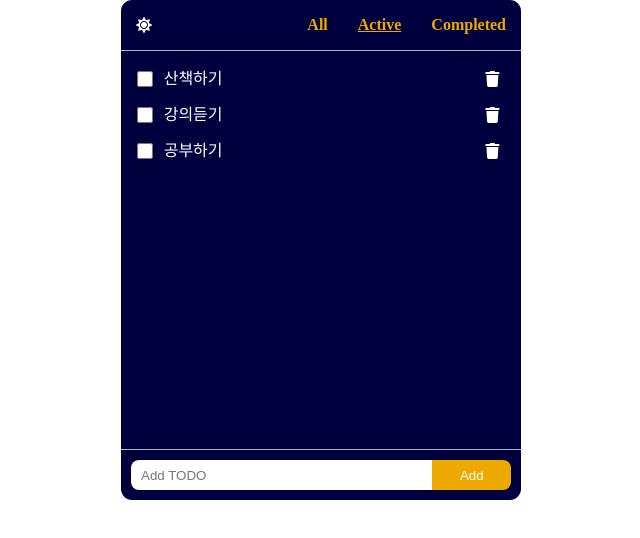
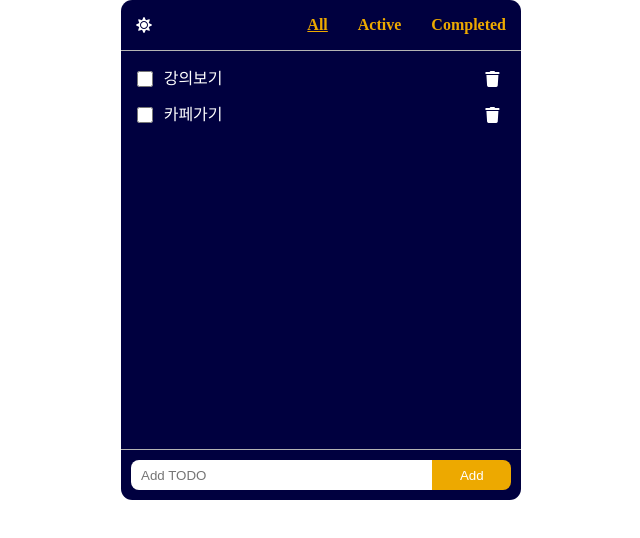
Before and after one commit to alswn9986/react, a React (Create React App) app in the folder todo/: page / in a window 1280 px wide. Shown: the top 538 px of the page, without its empty margins (319-959 px from the left). Built offline with nearby package versions, Linux system fonts and the light colour scheme.

Commit message:
add, delete, filter 기능 적용

```diff
--- a/todo/src/TodoApp.jsx
+++ b/todo/src/TodoApp.jsx
@@ -1,9 +1,45 @@
-import React from 'react';
+import React, { useState } from 'react';
 import './TodoApp.css';
 import { FaSun } from "react-icons/fa";
 import TodoItem from './components/TodoItem';
 
 export default function TodoApp() {
+    const filterList = [{key: 'all', value: 'All'}, {key: 'active', value: 'Active'}, {key: 'completed', value: 'Completed'}];
+    const [activeFilter, setActiveFilter] = useState(filterList.find(x => x.key === 'all'));
+    const handleFilter = (item) => {
+        setActiveFilter(item);
+    };
+
+    const getId = () => new Date().getTime() + Math.random();
+    const [newItem, setNewItem] = useState('');
+    const handleInput = (e) => {
+        setNewItem(e.target.value);
+    };
+
+    const sample = [{
+        id: getId(),
+        status: 'active',
+        content: '강의보기'
+    }, {
+        id: getId(),
+        status: 'completed',
+        content: '카페가기'
+    }];
+    const [list, setList] = useState(sample);
+    const getItemObj = (newItem) => ({
+        id: getId(),
+        status: 'active',
+        content: newItem
+    });
+    const handleAdd = () => {
+        setNewItem('');
+        setList([...list, getItemObj(newItem)]);
+    };
+
+    const handleDelete = (id) => {
+        setList([...list].filter(item => item.id !== id));
+    };
+
     return (
         <div className='container'>
             <div className='header'>
@@ -11,20 +47,24 @@ export default function TodoApp() {
                     <FaSun className='sun' />
                 </div>
                 <div className='tab'>
-                    <a className='filter' href='#'>All</a>
-                    <a className='filter active' href='#'>Active</a>
-                    <a className='filter' href='#'>Completed</a>
+                    {
+                        filterList.map(item => <a key={item.key} className={activeFilter.key === item.key ? 'filter active' : 'filter'} onClick={(e) => {handleFilter(item)}}>{item.value}</a>)
+                    }
                 </div>
             </div>
             <div className='main'>
-                <TodoItem content="산책하기" />
-                <TodoItem content="강의듣기" />
-                <TodoItem content="공부하기" />
+                {
+                    list.map(item => {
+                        if (activeFilter.key === 'all' || item.status === activeFilter.key) {
+                            return (<TodoItem key={item.id} id={item.id} content={item.content} handleDelete={handleDelete} />)
+                        }
+                    })
+                }
             </div>
             <div className='footer'>
                 <div className='addWrap'>
-                    <input placeholder='Add TODO' />
-                    <button>Add</button>
+                    <input placeholder='Add TODO' onChange={handleInput} value={newItem} />
+                    <button onClick={handleAdd}>Add</button>
                 </div>
             </div>
         </div>
--- a/todo/src/components/TodoItem.jsx
+++ b/todo/src/components/TodoItem.jsx
@@ -2,11 +2,15 @@ import React from 'react';
 import { FaTrash } from "react-icons/fa";
 
 export default function TodoItem(props) {
+    const handleDelete = () => {
+        props.handleDelete(props.id);
+    }
+
     return (
         <div className='listWrap'>
             <input type='checkbox' />
             <span>{props.content}</span>
-            <FaTrash />
+            <FaTrash onClick={handleDelete} />
         </div>
     );
 }
```
